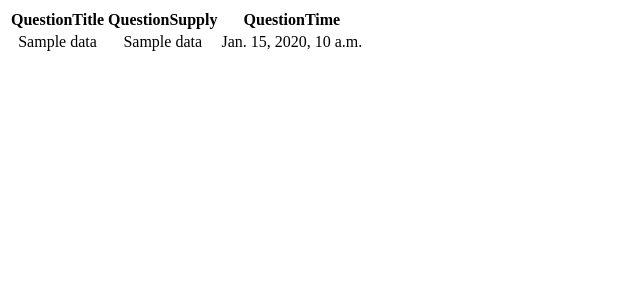
After one commit to wangyafei233/my_luntan, a Django app: template pdemo/templates/pdemo/question_show.html in a window 1280 px wide. The commit adds this page. Shown: the top 300 px of the page, without its empty margins (0-640 px from the left). Run offline with Django 3.2, Linux system fonts and the light colour scheme; the template is opened without the code that fills it: most values are stand-ins (such as "Sample title", 1, 10 or a date in 2020); parts of the project's set-up code (start-up, migrations or seed data) failed here and were passed over.

Commit message:
select question table  show

```diff
--- a/pdemo/forms.py
+++ b/pdemo/forms.py
@@ -8,7 +8,7 @@ from crispy_forms.layout import Layout, Submit, Fieldset, Field, Div, \
     ButtonHolder, HTML, Reset, Button
 from django import forms
 from django.core.urlresolvers import reverse
-from django.forms import TimeField, IntegerField, Textarea, CharField
+from django.forms import TimeField, IntegerField, Textarea, TextInput
 from django.utils.translation import ugettext as _
 from .models import Report, Bbs, Comment
 
@@ -89,6 +89,7 @@ class Answer(forms.ModelForm):
         fields = '__all__'
         widgets = {
             'AnswerBody': Textarea(attrs={'class': 'vLargeTextField'}),
+            'AnswerAuthor': TextInput(attrs={'class': 'vTextField'}),
         }
         # labels = {
         #     'name': _('Writer'),
--- a/pdemo/templates/pdemo/index.html
+++ b/pdemo/templates/pdemo/index.html
@@ -30,10 +30,10 @@
 <div class="container-fluid">
     <div class="row-fluid">
         <div class="col-lg-2" style="border: double;">
-            Sidebar content {{ erro }}
+            Sidebar content {{ erro }} <a href="{% url 'show' %}">select question</a>
         </div>
         <div class="col-sm-offset-1 col-sm-9" style="border: double;">
-            Body content&nbsp;&nbsp;&nbsp;&nbsp;<a href="/answer">answer</a>
+            Body content&nbsp;&nbsp;&nbsp;&nbsp;<a href="{% url 'answer' %}">answer</a>
         </div>
     </div>
 </div>
--- /dev/null
+++ b/pdemo/templates/pdemo/question_show.html
@@ -0,0 +1,30 @@
+<!DOCTYPE html>
+<html lang="en">
+<head>
+    <meta charset="UTF-8">
+    <title>question_show</title>
+</head>
+<body>
+{% load i18n %}
+<div class="box-body">
+    <table class="table table-bordered table-striped">
+        <thead>
+        <tr>
+            <th>{% trans 'QuestionTitle' %}</th>
+            <th>{% trans 'QuestionSupply' %}</th>
+            <th>{% trans 'QuestionTime' %}</th>
+        </tr>
+        </thead>
+        <tbody>
+        {% for data in bbs_data %}
+            <tr style="text-align: center">
+                <td>{{ data.QuestionTitle }}</td>
+                <td>{{ data.QuestionSupply }}</td>
+                <td>{{ data.QuestionTime }}</td>
+            </tr>
+        {% endfor %}
+        </tbody>
+    </table>
+</div>
+</body>
+</html>
--- a/pdemo/urls.py
+++ b/pdemo/urls.py
@@ -7,4 +7,5 @@ urlpatterns = [
     url(r'^$', views.question_view, name='shouye'),
     url(r'^answer/$', views.answer_view, name='answer'),
     url(r'^user/$', views.user_view, name='user'),
+    url(r'^show/$', views.question_select_view, name='show'),
 ]
```
Also changed, not shown: pdemo/views.py (+13 -0 lines).
